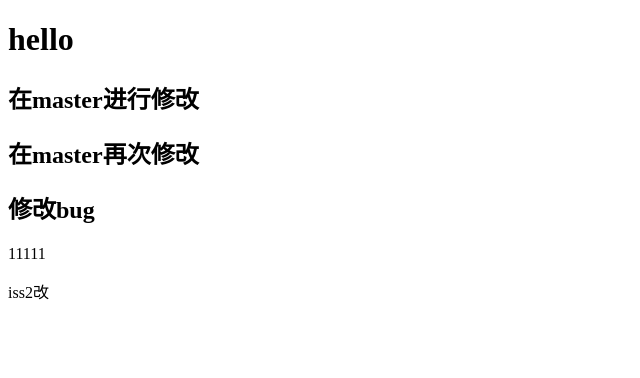
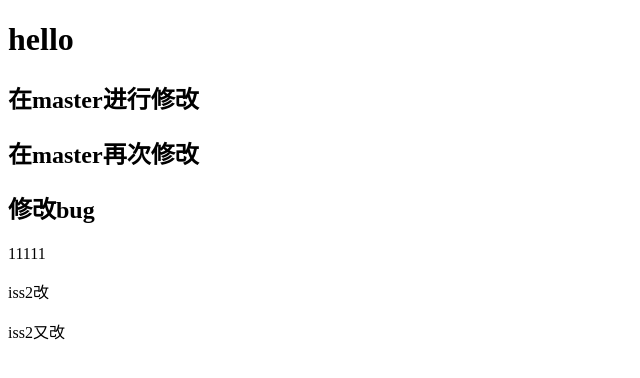
Before and after one commit to wmxqq/git-demo, a plain HTML site: page index.html in a window 1280 px wide. Shown: the whole page, without its empty margins (0-640 px from the left). Drawn offline with Linux system fonts and the light colour scheme.

Commit message:
iss2又改

```diff
--- a/index.html
+++ b/index.html
@@ -13,5 +13,7 @@
     <h2>修改bug</h2>
     <p>11111</p>
     <p>iss2改</p>
+    <p>iss2又改</p>
+
 </body>
 </html>
```
